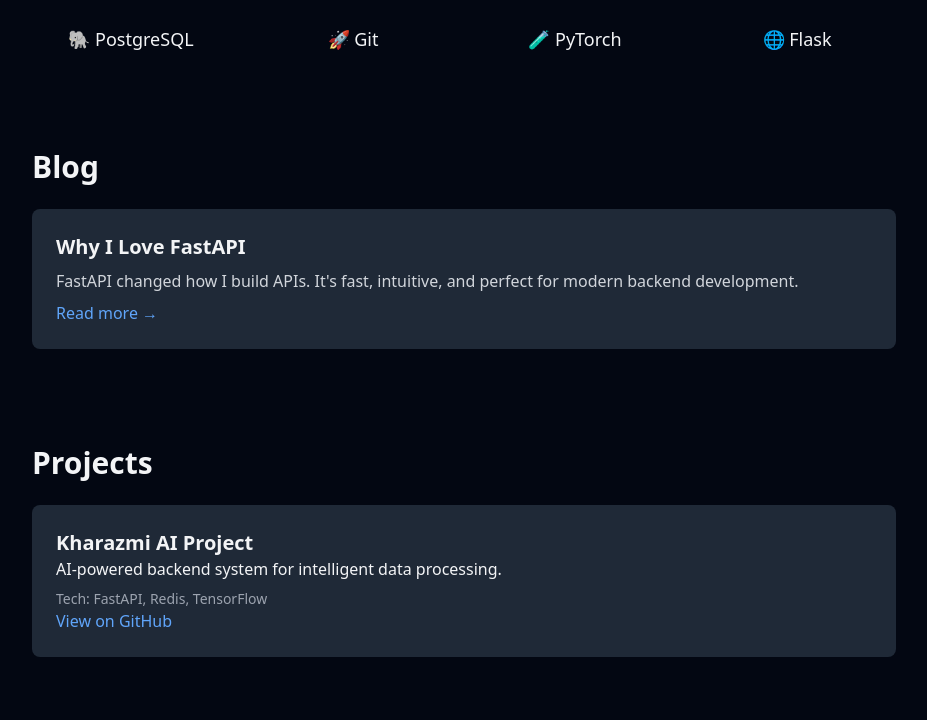
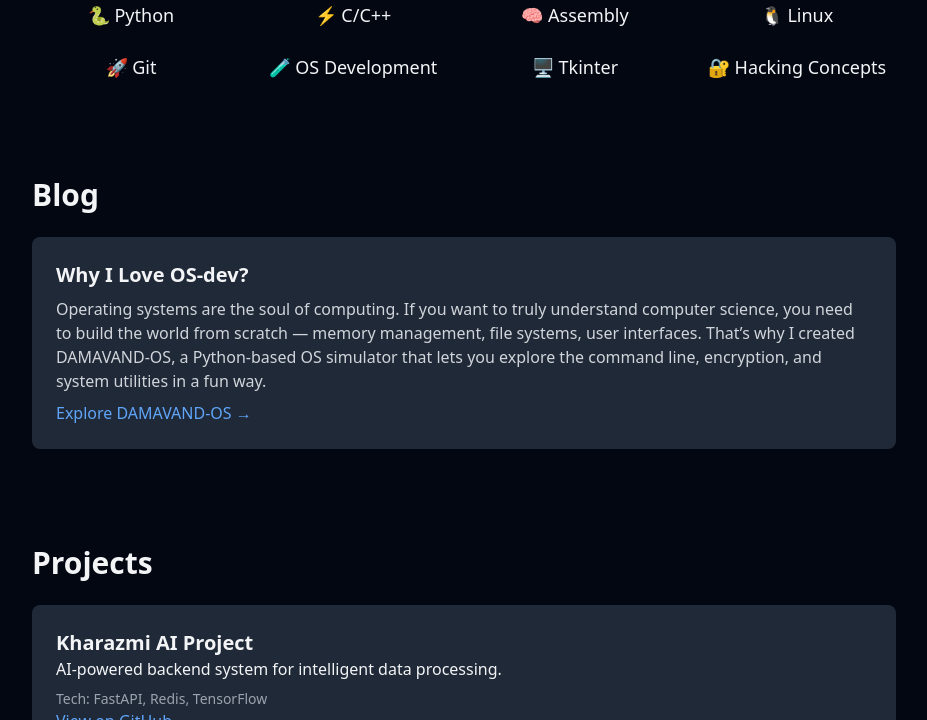
Before and after one commit to Artin-khodayari/Artin-khodayari.github.io, a plain HTML site: page index.html in a window 1280 px wide. Shown: the part 679-1399 px from the top of the page, without its empty margins (176-1103 px from the left). Drawn offline with nearby package versions, Linux system fonts and the light colour scheme.

Commit message:
Update index.html

```diff
--- a/index.html
+++ b/index.html
@@ -22,14 +22,14 @@
   <!-- Hero Section -->
   <section class="text-center py-20 px-4">
     <h2 class="text-5xl font-bold mb-4">Hey, I'm Artin 👋</h2>
-    <p class="text-xl text-gray-400">Backend Developer | AI Explorer | Blogging My Journey</p>
+    <p class="text-xl text-gray-400">A developer who loves freedom, hacking, and building systems from scratch.</p>
   </section>
 
   <!-- About Me -->
   <section class="max-w-3xl mx-auto py-12 px-4">
     <h3 class="text-3xl font-semibold mb-4">About Me</h3>
     <p class="text-lg">
-      I'm a backend developer based in Germany, passionate about building scalable systems and exploring AI tools. This site is my personal space to share what I learn, build, and love.
+      I'm a developer based in Iran, deeply passionate about operating systems, low-level programming, and hacking culture. I believe in learning computers from the ground up — from bits and bytes to full systems. This site is my personal space to share what I build, explore, and think about.
     </p>
   </section>
 
@@ -38,13 +38,13 @@
     <h3 class="text-3xl font-semibold mb-6">Skills</h3>
     <div class="grid grid-cols-2 md:grid-cols-4 gap-6 text-center text-lg">
       <div>🐍 Python</div>
-      <div>⚡ FastAPI</div>
-      <div>🧠 TensorFlow</div>
-      <div>🐳 Docker</div>
-      <div>🐘 PostgreSQL</div>
+      <div>⚡ C/C++</div>
+      <div>🧠 Assembly</div>
+      <div>🐧 Linux</div>
       <div>🚀 Git</div>
-      <div>🧪 PyTorch</div>
-      <div>🌐 Flask</div>
+      <div>🧪 OS Development</div>
+      <div>🖥️ Tkinter</div>
+      <div>🔐 Hacking Concepts</div>
     </div>
   </section>
 
@@ -53,11 +53,12 @@
     <h3 class="text-3xl font-semibold mb-6">Blog</h3>
     <div class="space-y-6">
       <article class="bg-gray-800 p-6 rounded-lg">
-        <h4 class="text-xl font-bold mb-2">Why I Love FastAPI</h4>
-        <p class="text-gray-300 mb-2">FastAPI changed how I build APIs. It's fast, intuitive, and perfect for modern backend development.</p>
-        <a href="#" class="text-blue-400 hover:underline">Read more →</a>
+        <h4 class="text-xl font-bold mb-2">Why I Love OS-dev?</h4>
+        <p class="text-gray-300 mb-2">
+          Operating systems are the soul of computing. If you want to truly understand computer science, you need to build the world from scratch — memory management, file systems, user interfaces. That’s why I created DAMAVAND-OS, a Python-based OS simulator that lets you explore the command line, encryption, and system utilities in a fun way.
+        </p>
+        <a href="https://github.com/Artin-khodayari/DAMAVAND-OS" class="text-blue-400 hover:underline">Explore DAMAVAND-OS →</a>
       </article>
-      <!-- Add more blog posts here -->
     </div>
   </section>
 
```
